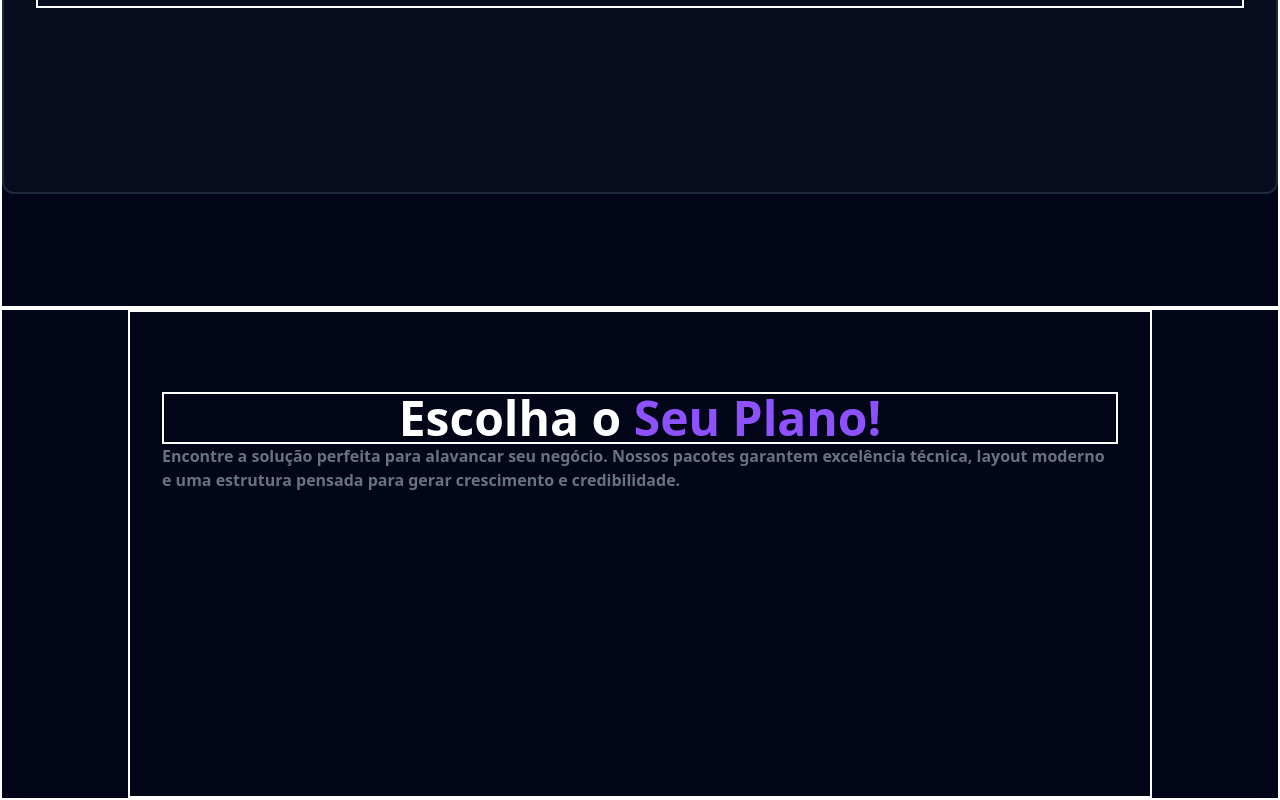
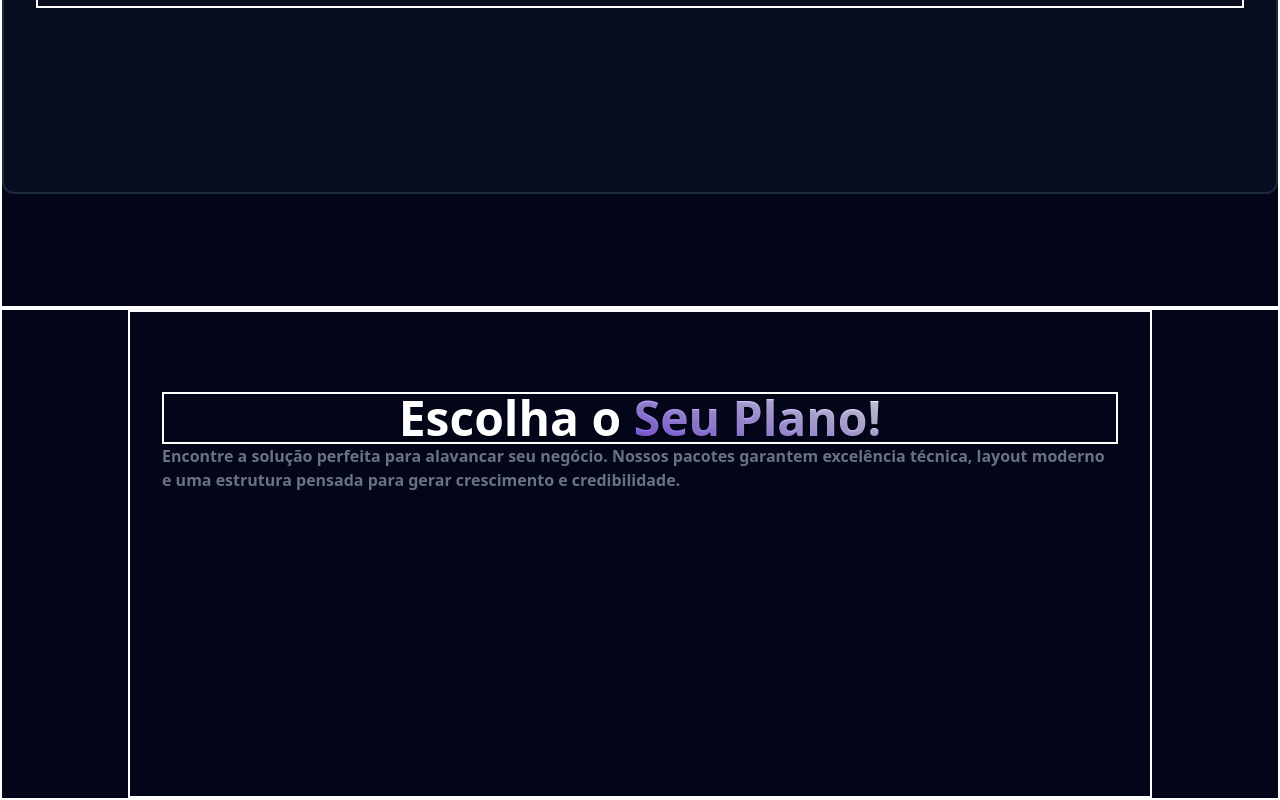
Before and after one commit to joaogabrieldev/projeto--landing-page, a React (Vite) app: page / in a window 1280 px wide. Shown: the part 2173-2973 px from the top of the page. Built offline with nearby package versions, Linux system fonts and the light colour scheme.

Commit message:
feat(widgets): created prices section for site

```diff
--- a/src/widgets/Prices/Prices.tsx
+++ b/src/widgets/Prices/Prices.tsx
@@ -16,7 +16,13 @@ const Prices = () => {
           transition={{ duration: 1.5 }}
           className="border-2 text-center text-5xl font-bold text-white text-shadow-sm"
         >
-              Escolha o <span className="text-violet-500">Seu Plano!</span>
+          Escolha o{" "}
+          <span
+            className="bg-linear-to-tr from-violet-500 via-violet-300 to-white bg-clip-text text-transparent"
+            id="textGlow"
+          >
+            Seu Plano!
+          </span>
         </motion.h1>
         <motion.p className="font-semibold text-gray-500">
           Encontre a solução perfeita para alavancar seu negócio. Nossos pacotes
```
Lines whose indentation alone changed are shown as unchanged.
